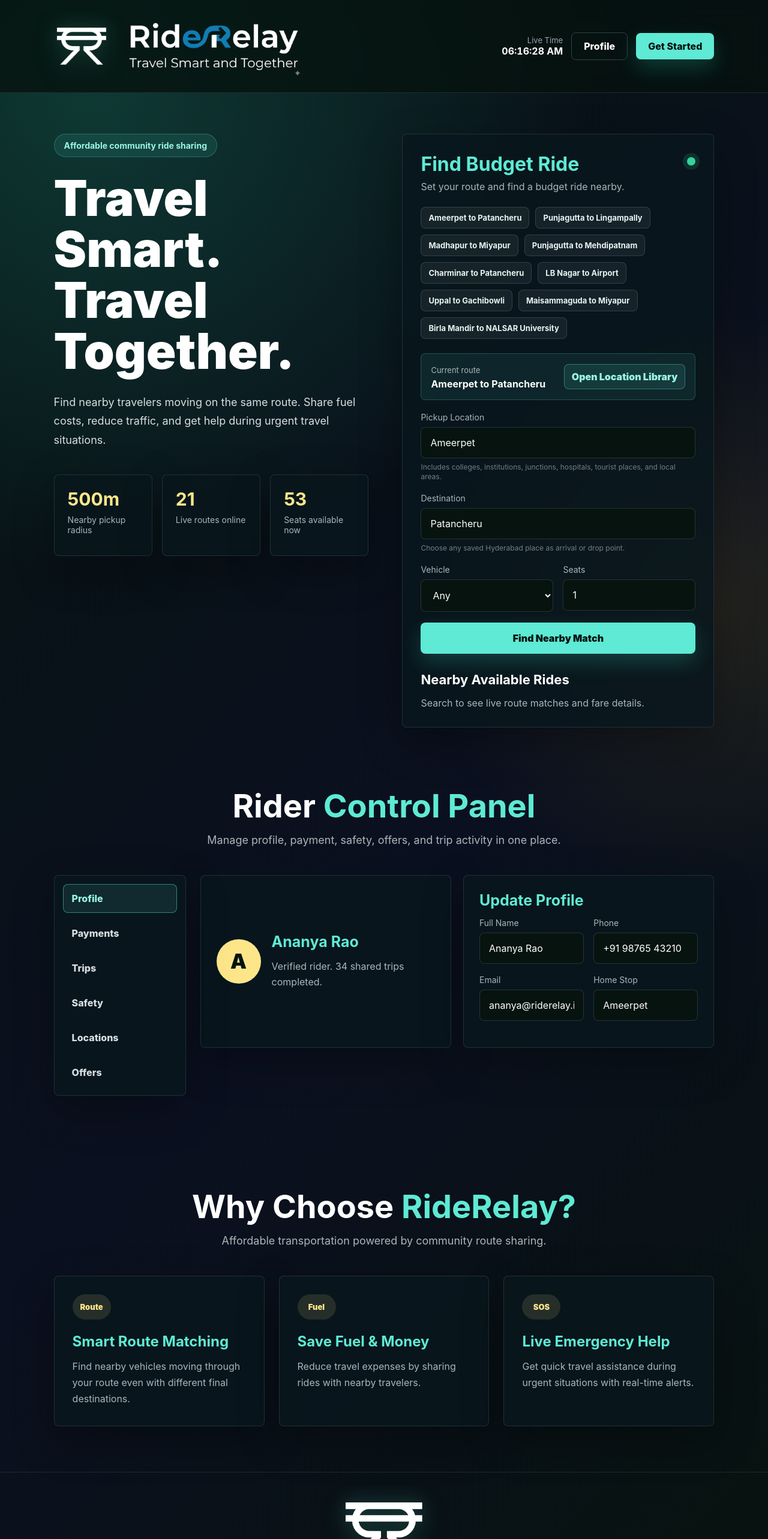
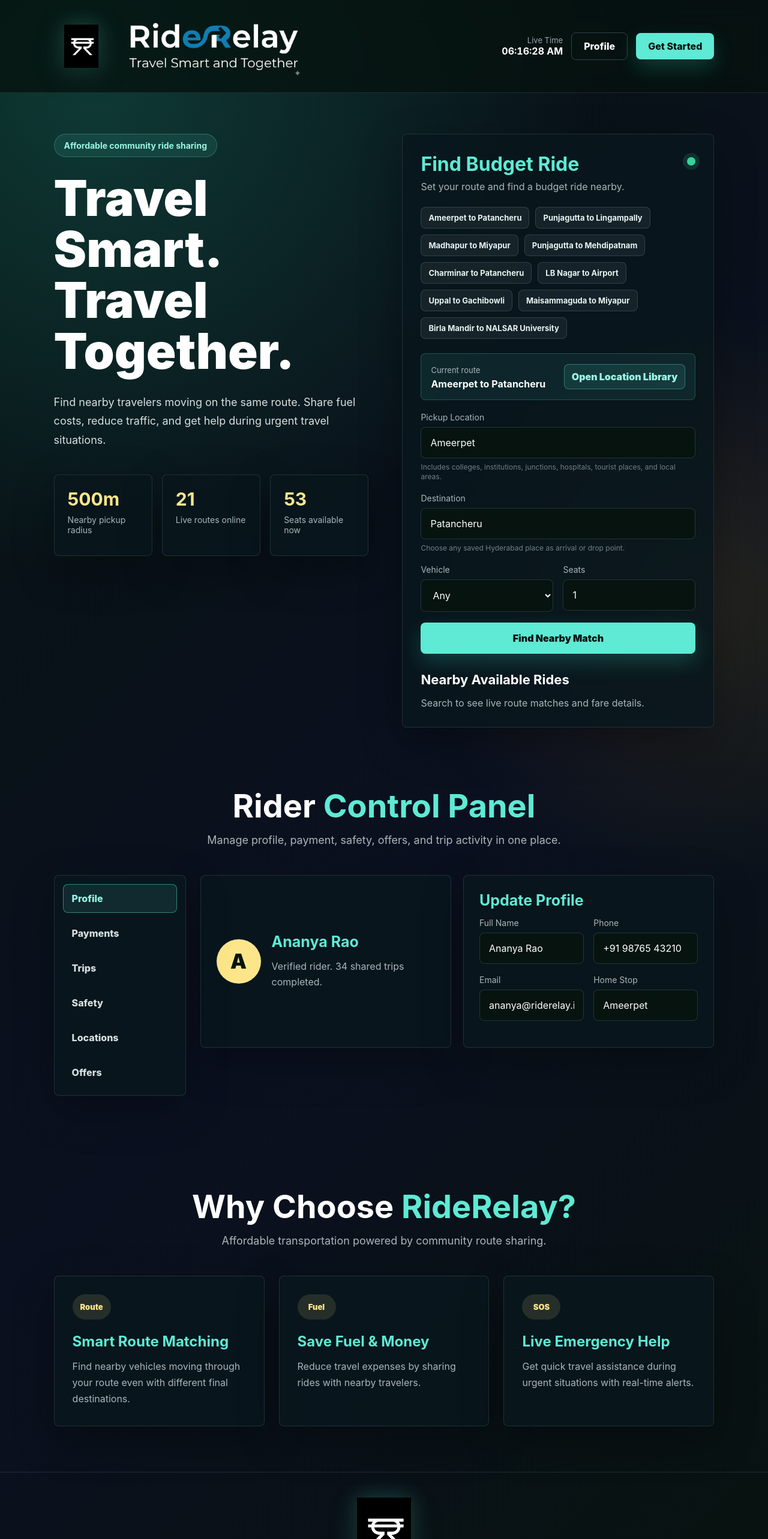
Before and after one commit to sunkumahesh-777/RideRelay, a React (Vite) app: page / in a window 1280 px wide. Shown: the top 2566 px of the page at 60% size. Built offline with nearby package versions, Linux system fonts and the light colour scheme.

Commit message:
Add RideRelay logo to header and footer

```diff
--- a/src/App.jsx
+++ b/src/App.jsx
@@ -1,4 +1,6 @@
 import { useEffect, useMemo, useState } from 'react';
+
+const assetPath = (fileName) => `${import.meta.env.BASE_URL}${fileName}`;
 
 const liveDrivers = [
   {
@@ -2042,10 +2044,10 @@ export default function App() {
     <div className="app">
       <nav className="navbar">
         <div className="brand-lockup">
-          <img className="brand-logo" src="/ride-relay-symbol-white.png" alt="RideRelay logo mark" />
+          <img className="brand-logo" src={assetPath('riderelay-logo.jpeg')} alt="RideRelay logo mark" />
           <div className="brand-title-block">
             <h1 className="sr-only">RideRelay</h1>
-            <img className="brand-title-image exact-title" src="/ride-relay-title-final.png" alt="RideRelay - Travel Smart and Together" />
+            <img className="brand-title-image exact-title" src={assetPath('riderelay-name.png')} alt="RideRelay - Travel Smart and Together" />
           </div>
         </div>
 
@@ -2771,8 +2773,8 @@ export default function App() {
       </section>
 
       <footer className="footer">
-        <img className="footer-logo" src="/ride-relay-symbol-white.png" alt="RideRelay logo mark" />
-        <img className="footer-title-image" src="/ride-relay-title-final.png" alt="RideRelay - Travel Smart and Together" />
+        <img className="footer-logo" src={assetPath('riderelay-logo.jpeg')} alt="RideRelay logo mark" />
+        <img className="footer-title-image" src={assetPath('riderelay-name.png')} alt="RideRelay - Travel Smart and Together" />
         <p>Affordable eco-friendly ride sharing platform</p>
         <small>2026 RideRelay. Built with React and CSS.</small>
       </footer>
```
Also changed, not shown: public/riderelay-logo.jpeg (added), public/riderelay-name.png (added).
